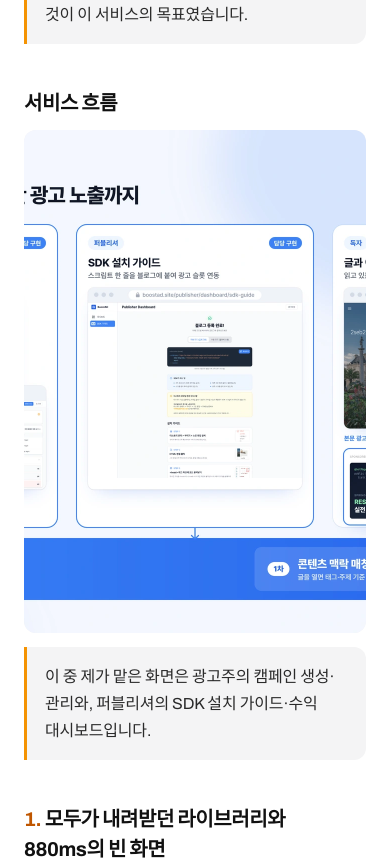
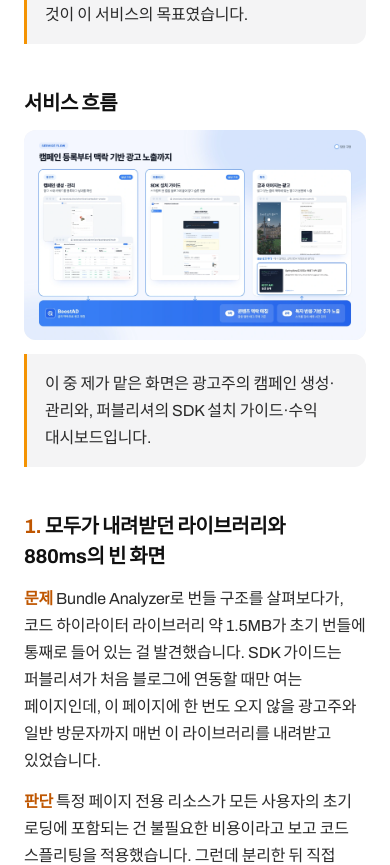
Before and after one commit to 2seb2/Personal-web-portfolio, a Next.js app: page /projects/boostad in a window 390 px wide. Shown: the part 1620-2485 px from the top of the page. Built offline with nearby package versions, Linux system fonts and the light colour scheme; a web font is replaced by a local one.

Commit message:
fix: 모바일 버전 이미지 비율 조정

```diff
--- a/components/project/ProjectSection.tsx
+++ b/components/project/ProjectSection.tsx
@@ -36,13 +36,13 @@ export function ProjectSection({ section }: ProjectSectionProps) {
       ))}
 
       {section.image?.map((image, i) => (
-        <div key={i} className="relative mt-3 h-125.75 w-full overflow-hidden rounded-img bg-sunken">
+        <div key={i} className="relative mt-3 w-full overflow-hidden rounded-img bg-sunken">
           <Image
             src={image.src}
             alt={image.alt}
             width={image.width}
             height={image.height}
-            className="h-full w-full object-cover"
+            className="w-full"
           />
         </div>
       ))}
```
